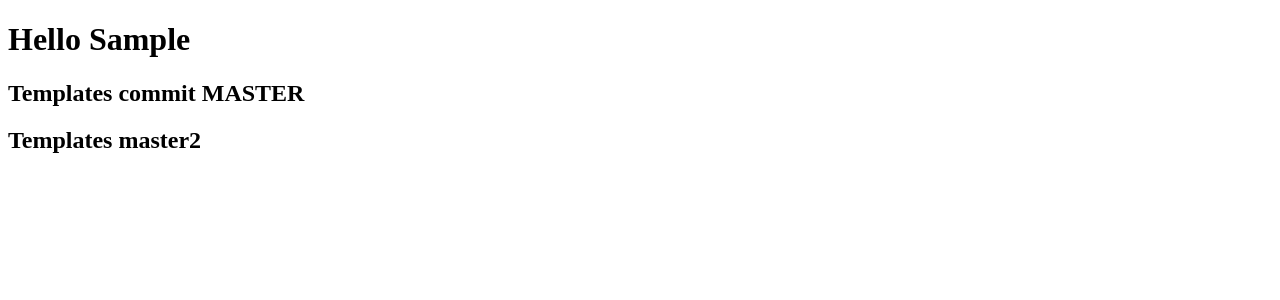
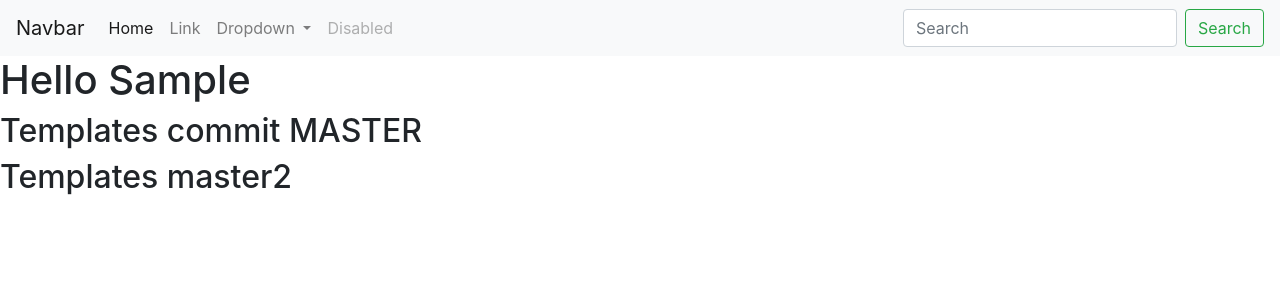
Before and after one commit to ivan-vb/Flask_first_project, a Python web app: template templates/index.html in a window 1280 px wide. Shown: the top 300 px of the page. Run offline with Jinja, Linux system fonts and the light colour scheme; the template is opened without the code that fills it: most values are stand-ins (such as "Sample title", 1, 10 or a date in 2020); some libraries are stand-ins or nearby versions.

Commit message:
Sixth commit

```diff
--- a/templates/index.html
+++ b/templates/index.html
@@ -3,8 +3,44 @@
 <head>
     <meta charset="UTF-8">
     <title>Title</title>
+    <link rel="stylesheet" href="https://stackpath.bootstrapcdn.com/bootstrap/4.4.1/css/bootstrap.min.css" integrity="sha384-Vkoo8x4CGsO3+Hhxv8T/Q5PaXtkKtu6ug5TOeNV6gBiFeWPGFN9MuhOf23Q9Ifjh" crossorigin="anonymous">
 </head>
 <body>
+<nav class="navbar navbar-expand-lg navbar-light bg-light">
+  <a class="navbar-brand" href="#">Navbar</a>
+  <button class="navbar-toggler" type="button" data-toggle="collapse" data-target="#navbarSupportedContent" aria-controls="navbarSupportedContent" aria-expanded="false" aria-label="Toggle navigation">
+    <span class="navbar-toggler-icon"></span>
+  </button>
+
+  <div class="collapse navbar-collapse" id="navbarSupportedContent">
+    <ul class="navbar-nav mr-auto">
+      <li class="nav-item active">
+        <a class="nav-link" href="#">Home <span class="sr-only">(current)</span></a>
+      </li>
+      <li class="nav-item">
+        <a class="nav-link" href="#">Link</a>
+      </li>
+      <li class="nav-item dropdown">
+        <a class="nav-link dropdown-toggle" href="#" id="navbarDropdown" role="button" data-toggle="dropdown" aria-haspopup="true" aria-expanded="false">
+          Dropdown
+        </a>
+        <div class="dropdown-menu" aria-labelledby="navbarDropdown">
+          <a class="dropdown-item" href="#">Action</a>
+          <a class="dropdown-item" href="#">Another action</a>
+          <div class="dropdown-divider"></div>
+          <a class="dropdown-item" href="#">Something else here</a>
+        </div>
+      </li>
+      <li class="nav-item">
+        <a class="nav-link disabled" href="#" tabindex="-1" aria-disabled="true">Disabled</a>
+      </li>
+    </ul>
+    <form class="form-inline my-2 my-lg-0">
+      <input class="form-control mr-sm-2" type="search" placeholder="Search" aria-label="Search">
+      <button class="btn btn-outline-success my-2 my-sm-0" type="submit">Search</button>
+    </form>
+  </div>
+</nav>
     <h1>Hello {{ n }}</h1>
     <h2>Templates commit MASTER</h2> <h2>Templates master2</h2>
 </body>
```
